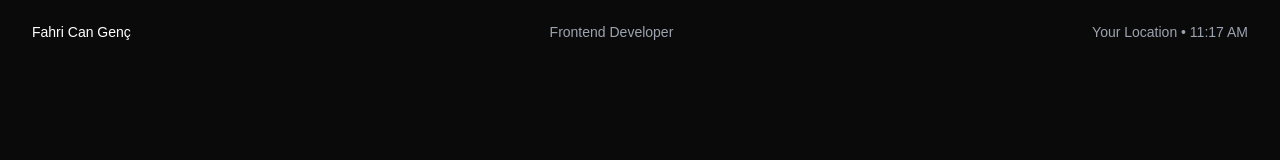
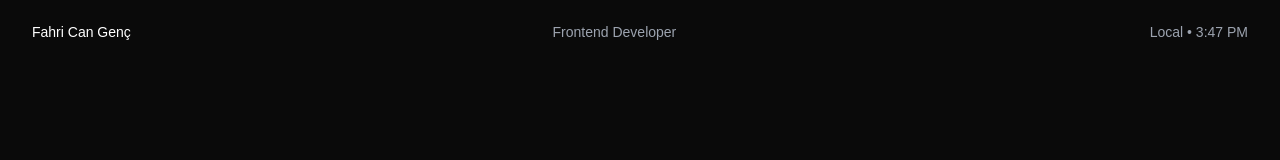
Before and after one commit to harkion/s3-portfolio-new, a Next.js app: page / in a window 1280 px wide. Shown: the top 160 px of the page. Built offline with nearby package versions, Linux system fonts and the light colour scheme.

Commit message:
added location and time to the header

```diff
--- /dev/null
+++ b/app/header.tsx
@@ -0,0 +1,74 @@
+'use client'
+
+import { useState, useEffect } from 'react'
+import Link from 'next/link'
+import { usePathname } from 'next/navigation' // Import hook to check URL
+import { ArrowLeft } from 'lucide-react'
+import styles from './layout.module.css'
+
+export default function Header() {
+  const [time, setTime] = useState<string>('')
+  const [location, setLocation] = useState<string>('')
+  const [mounted, setMounted] = useState(false)
+  const pathname = usePathname() // Get current URL path
+
+  // Check if we are on a project page (but not the main portfolio list)
+  const isProjectPage = pathname.includes('/portfolio/') && pathname !== '/portfolio'
+  const isAboutPage = pathname.includes('/about') && pathname !== '/about'
+  const isContactPage = pathname.includes('/contact') && pathname !== '/contact'
+
+  useEffect(() => {
+    setMounted(true)
+    const userTimeZone = Intl.DateTimeFormat().resolvedOptions().timeZone
+    if (userTimeZone && userTimeZone.includes('/')) {
+      const city = userTimeZone.split('/')[1].replace(/_/g, ' ')
+      setLocation(city)
+    } else {
+      setLocation('Local')
+    }
+
+    const updateTime = () => {
+      const now = new Date()
+      const timeString = now.toLocaleTimeString('en-US', {
+        hour: 'numeric',
+        minute: '2-digit',
+        hour12: true
+      })
+      setTime(timeString)
+    }
+
+    updateTime()
+    const interval = setInterval(updateTime, 1000)
+    return () => clearInterval(interval)
+  }, [])
+
+  return (
+    <header className={styles.header}>
+      {/* Dynamic Left Section: Name OR Back Button */}
+      <div className={styles.brand}>
+        {isProjectPage ? (
+          <Link href="/portfolio" style={{ display: 'flex', alignItems: 'center', gap: '8px', cursor: 'pointer' }}>
+            <ArrowLeft size={18} />
+            Back to Portfolio
+          </Link>
+        ) : (
+          "Fahri Can Genç"
+        )}
+      </div>
+
+      {/* Center Link */}
+      <Link href="/" className={styles.navLink}>
+        Frontend Developer
+      </Link>
+
+      {/* Right Section: Location & Time */}
+      <div style={{ minWidth: '150px', textAlign: 'right' }}>
+        {mounted ? (
+          <>{location} • {time}</>
+        ) : (
+          <span style={{ opacity: 0 }}>Loading...</span>
+        )}
+      </div>
+    </header>
+  )
+}
--- a/app/layout.tsx
+++ b/app/layout.tsx
@@ -1,29 +1,29 @@
-import "./globals.css";
-import styles from "./layout.module.css";
-import type { Metadata } from "next";
+// app/layout.tsx
+import './globals.css'
+import styles from './layout.module.css'
+import type { Metadata } from 'next'
+import Header from './header' // Import the new component
 
 export const metadata: Metadata = {
-  title: "Fahri Can Genç | Frontend Developer",
-  description: "Portfolio of Fahri Can Genç",
-};
+  title: 'Fahri Can Genç | Frontend Developer',
+  description: 'Portfolio of Fahri Can Genç',
+}
 
 export default function RootLayout({
   children,
 }: {
-  children: React.ReactNode;
+  children: React.ReactNode
 }) {
   return (
     <html lang="en">
       <body>
-        {/* Header Section */}
-        <header className={styles.header}>
-          <div className={styles.brand}>Fahri Can Genç</div>
-          <div>Frontend Developer</div>
-          <div>Your Location • 11:17 AM</div> {/* Here comes the location and time */}
-        </header>
+        {/* We replaced the static <header> with our new dynamic <Header /> */}
+        <Header />
 
-        <main className={styles.main}>{children}</main>
+        <main className={styles.main}>
+          {children}
+        </main>
       </body>
     </html>
-  );
+  )
 }
```
